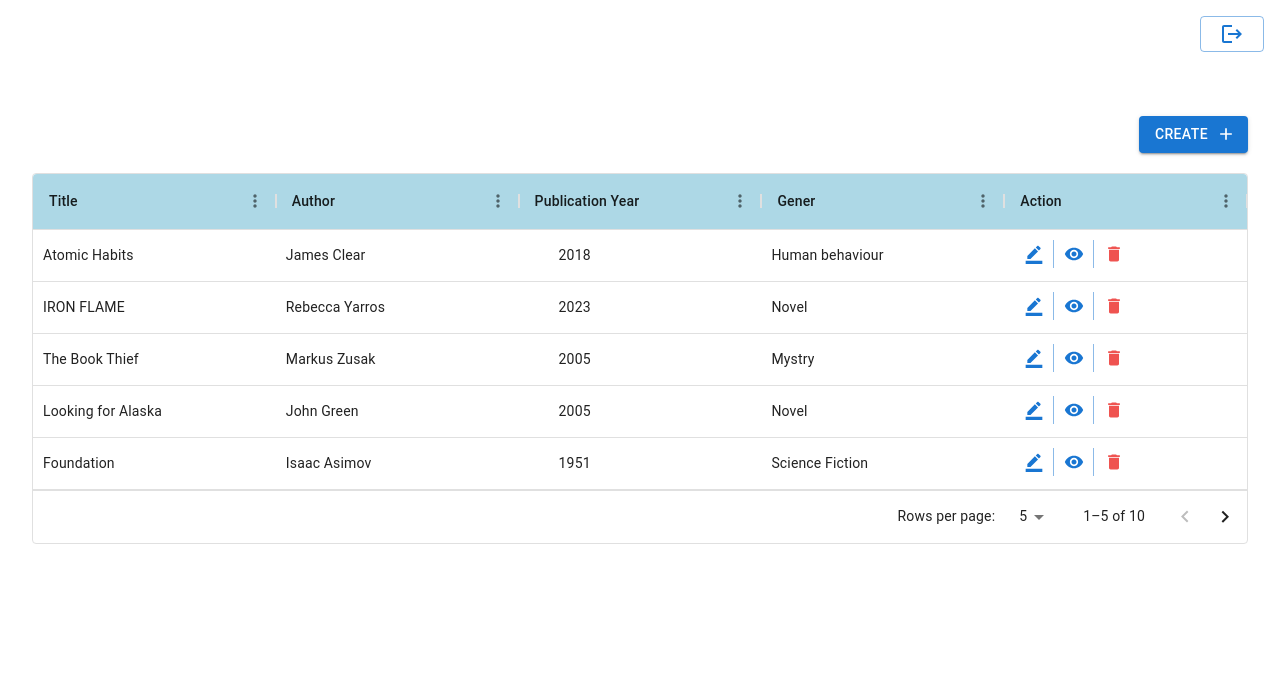
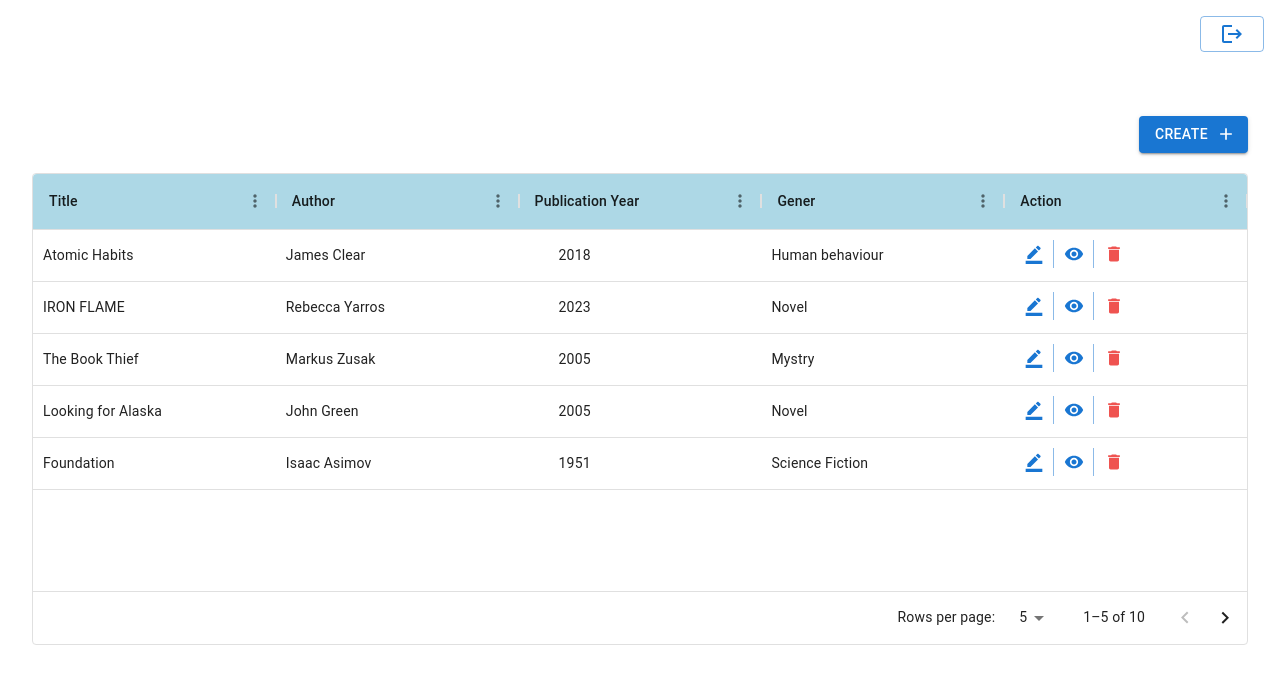
Before and after one commit to Jigi-kiri/books, a React (Create React App) app in the folder books/: page /books in a window 1280 px wide. Shown: the top 684 px of the page. Built offline with nearby package versions, Linux system fonts and the light colour scheme; sample sign-in values are in the browser's storage.

Commit message:
final commit

```diff
--- a/books/src/components/Books/List/BookListing.tsx
+++ b/books/src/components/Books/List/BookListing.tsx
@@ -112,6 +112,7 @@ const BookListing = () => {
         onOk={() => handleDelete()}
         dialogTitle={selectedBook?.title as string}
       />
+      <div style={{ height: "59vh" }}>
         <DataGrid
           rows={books ?? InitialData}
           columns={columns}
@@ -127,6 +128,7 @@ const BookListing = () => {
           disableDensitySelector={false}
           pageSizeOptions={[5, 10]}
         />
+      </div>
     </React.Fragment>
   );
 };
```
Lines whose indentation alone changed are shown as unchanged.
